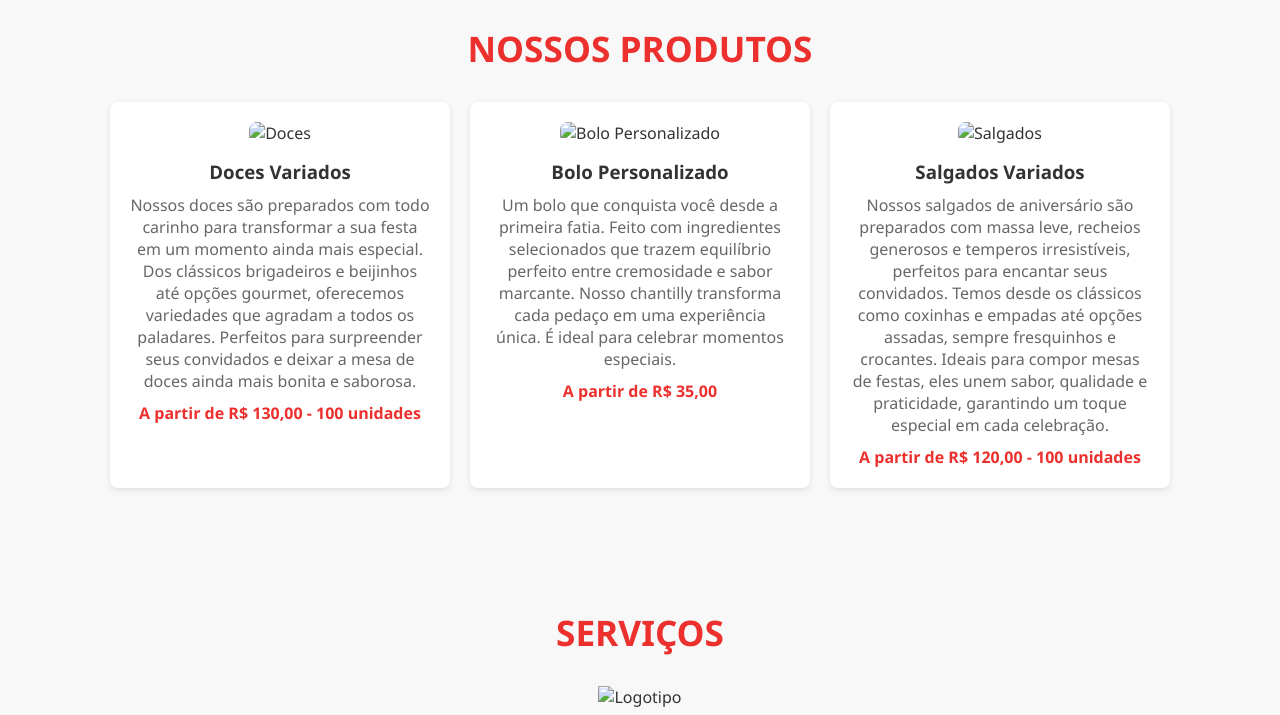
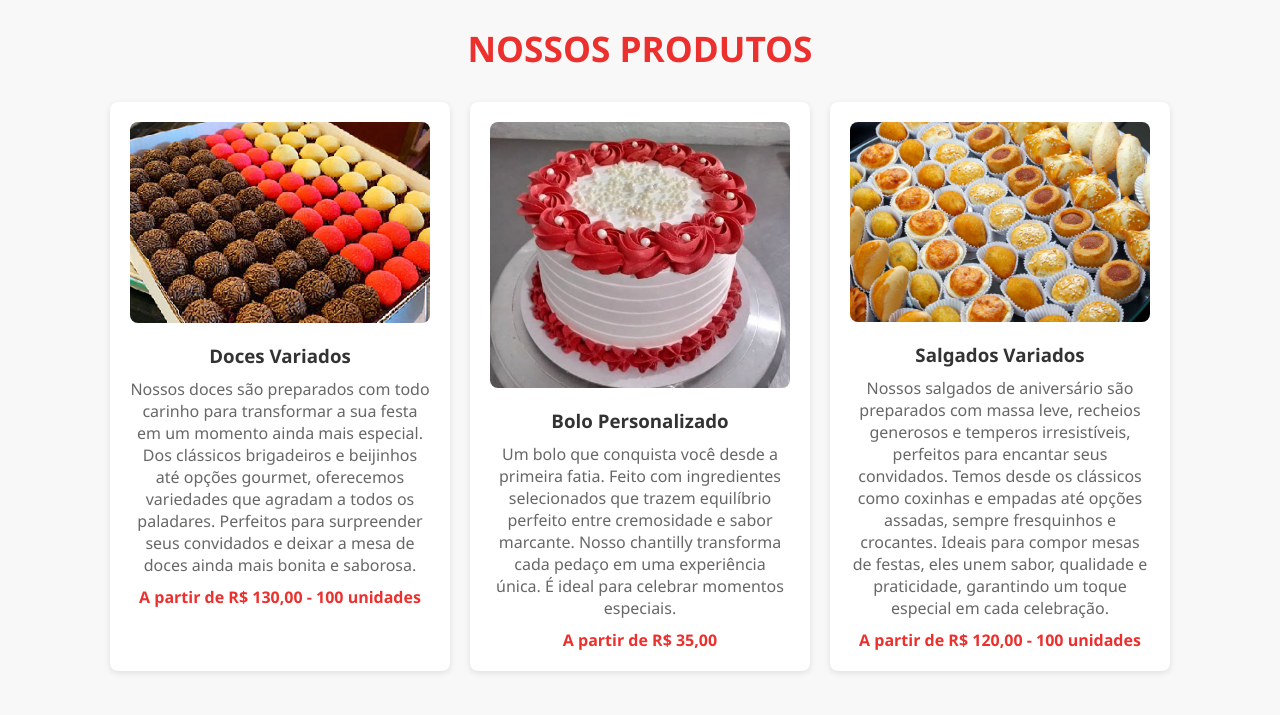
Before and after one commit to rafaelalima-dev/servicosdeculinaria, a plain HTML site: page index.html in a window 1280 px wide. Shown: the part 300-1015 px from the top of the page. Drawn offline with Linux system fonts and the light colour scheme.

Commit message:
Update index.html

```diff
--- a/index.html
+++ b/index.html
@@ -116,19 +116,19 @@
     <h2>NOSSOS PRODUTOS</h2>
     <div class="grid">
       <div class="card">
-        <img src="img/doces.jpg" alt="Doces">
+        <img src="doces.jpg" alt="Doces">
         <h3>Doces Variados</h3>
         <p>Nossos doces são preparados com todo carinho para transformar a sua festa em um momento ainda mais especial. Dos clássicos brigadeiros e beijinhos até opções gourmet, oferecemos variedades que agradam a todos os paladares. Perfeitos para surpreender seus convidados e deixar a mesa de doces ainda mais bonita e saborosa.</p>
         <span>A partir de R$ 130,00 - 100 unidades</span>
       </div>
     <div class="card">
-        <img src="img/bolo.jpg" alt="Bolo Personalizado">
+        <img src="bolo.jpg" alt="Bolo Personalizado">
         <h3>Bolo Personalizado</h3>
         <p>Um bolo que conquista você desde a primeira fatia. Feito com ingredientes selecionados que trazem equilíbrio perfeito entre cremosidade e sabor marcante. Nosso chantilly transforma cada pedaço em uma experiência única. É ideal para celebrar momentos especiais.
         </p>        <span>A partir de R$ 35,00</span>
       </div>
       <div class="card">
-        <img src="img/salgados.jpg" alt="Salgados">
+        <img src="salgados.jpg" alt="Salgados">
         <h3>Salgados Variados</h3>
         <p>Nossos salgados de aniversário são preparados com massa leve, recheios generosos e temperos irresistíveis, perfeitos para encantar seus convidados. Temos desde os clássicos como coxinhas e empadas até opções assadas, sempre fresquinhos e crocantes. Ideais para compor mesas de festas, eles unem sabor, qualidade e praticidade, garantindo um toque especial em cada celebração.</p>
         <span>A partir de R$ 120,00 - 100 unidades</span>
@@ -139,7 +139,7 @@
   <section id="servicos">
     <h2>SERVIÇOS</h2>
     <div style="text-align: center;">
-    <img src="img/logo.png" alt="Logotipo" width="300" height="300">
+    <img src="logo.png" alt="Logotipo" width="300" height="300">
     </div>
     <ul>
       <li>Encomendas personalizadas para a sua festa.</li>
```
